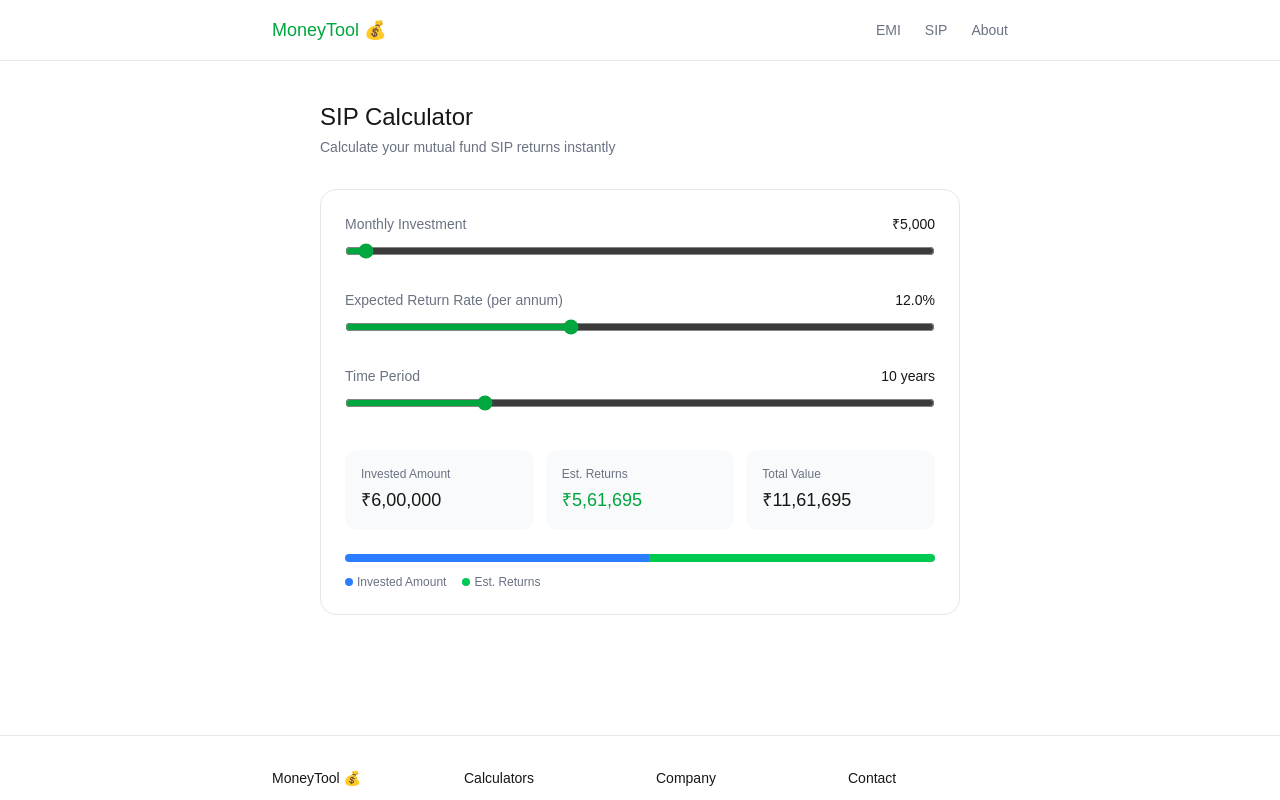
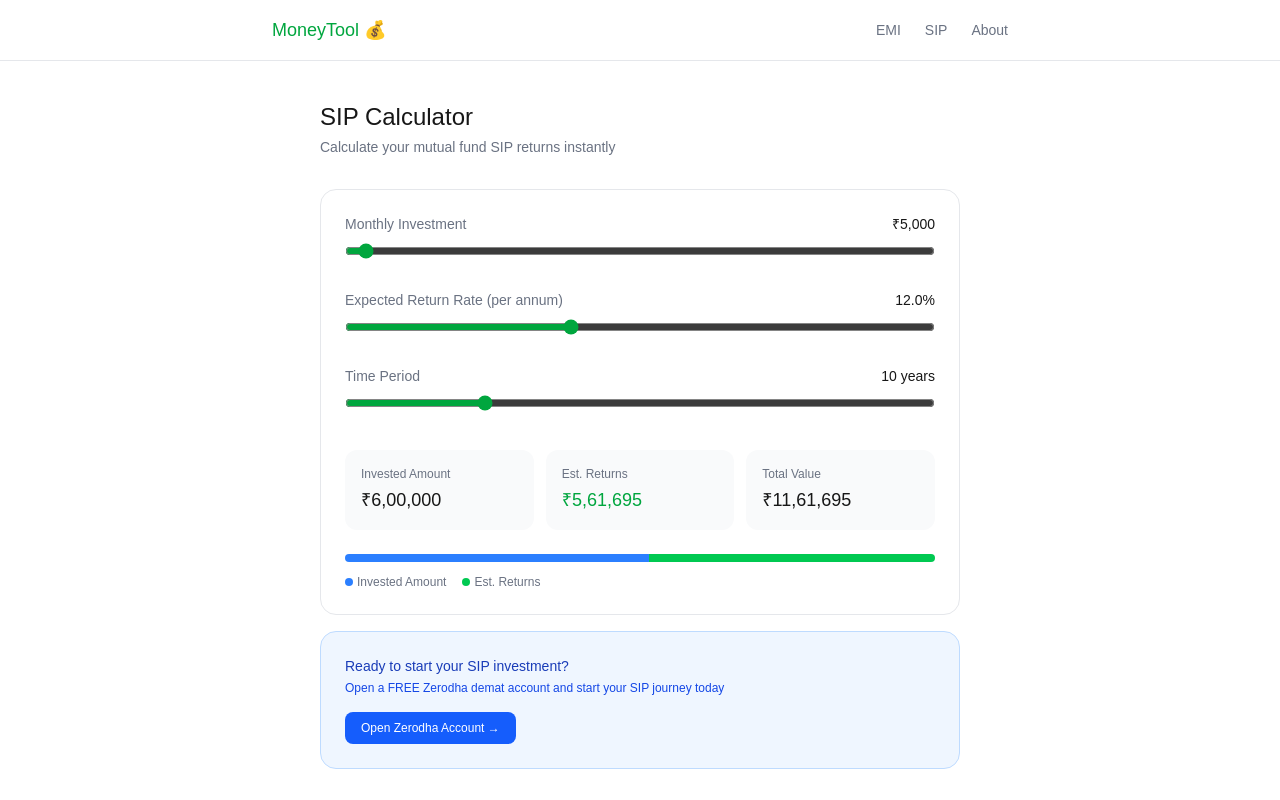
Before and after one commit to pankaj18021996/moneytool, a Next.js app: page /sip-calculator in a window 1280 px wide. Shown: the top 800 px of the page. Built offline with nearby package versions, Linux system fonts and the light colour scheme.

Commit message:
add zerodha to sip calculator

```diff
--- a/app/emi-calculator/page.tsx
+++ b/app/emi-calculator/page.tsx
@@ -23,7 +23,6 @@ export default function EMICalculator() {
       </p>
 
       <div className="bg-white border border-gray-200 rounded-2xl p-6 mb-4">
-
         <div className="mb-6">
           <div className="flex justify-between text-sm mb-2">
             <span className="text-gray-500">Loan Amount</span>
@@ -84,6 +83,7 @@ export default function EMICalculator() {
           </span>
         </div>
       </div>
+
     </main>
   );
 }
--- a/app/sip-calculator/page.tsx
+++ b/app/sip-calculator/page.tsx
@@ -64,7 +64,9 @@ export default function SIPCalculator() {
           </div>
           <div className="bg-gray-50 rounded-xl p-4">
             <p className="text-xs text-gray-500 mb-1">Est. Returns</p>
-            <p className="text-lg font-medium text-green-600">{fmt(returns)}</p>
+            <p className="text-lg font-medium text-green-600">
+              {fmt(returns)}
+            </p>
           </div>
           <div className="bg-gray-50 rounded-xl p-4">
             <p className="text-xs text-gray-500 mb-1">Total Value</p>
@@ -87,6 +89,27 @@ export default function SIPCalculator() {
           </span>
         </div>
       </div>
+
+      <div className="bg-blue-50 border border-blue-200 rounded-2xl p-6 mt-2">
+        <p className="text-sm font-medium text-blue-800 mb-1">
+          Ready to start your SIP investment?
+        </p>
+        <p className="text-xs text-blue-700 mb-4">
+          Open a FREE Zerodha demat account and start
+          your SIP journey today
+        </p>
+        <a
+          href="https://zerodha.com/open-account?c=FV4724"
+          target="_blank"
+          rel="noopener noreferrer"
+          className="inline-block bg-blue-600 text-white
+            text-xs px-4 py-2 rounded-lg hover:bg-blue-700
+            transition-colors"
+        >
+          Open Zerodha Account →
+        </a>
+      </div>
+
     </main>
   );
 }
```
